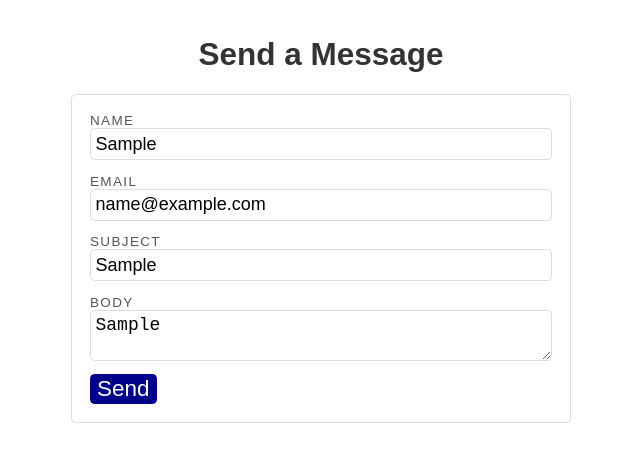
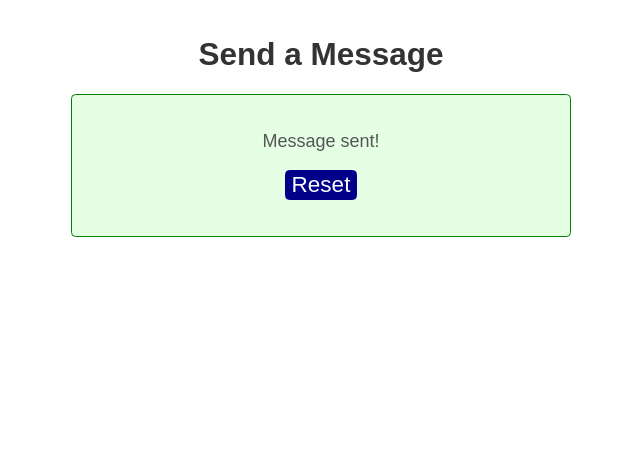
Before and after one commit to jlengstorf/jamstack-intro, a Gatsby app in the folder sections/contact/: page / in a window 1280 px wide. Both pictures are taken after typing "Sample", "name@example.com", "Sample", "Sample" into the empty fields and a click on the button "Send". Shown: the top 462 px of the page, without its empty margins (319-959 px from the left). Built offline with nearby package versions, Linux system fonts and the light colour scheme.

Commit message:
feat(contact): add form state management

```diff
--- a/sections/contact/src/components/form.js
+++ b/sections/contact/src/components/form.js
@@ -5,7 +5,8 @@ const INITIAL_STATE = {
   name: '',
   email: '',
   subject: '',
-  body: ''
+  body: '',
+  status: 'IDLE'
 };
 
 const reducer = (state, action) => {
@@ -13,6 +14,10 @@ const reducer = (state, action) => {
     case 'updateFieldValue':
       return { ...state, [action.field]: action.value };
 
+    case 'updateStatus':
+      return { ...state, status: action.status };
+
+    case 'reset':
     default:
       return INITIAL_STATE;
   }
@@ -20,6 +25,8 @@ const reducer = (state, action) => {
 
 const Form = () => {
   const [state, dispatch] = useReducer(reducer, INITIAL_STATE);
+
+  const setStatus = status => dispatch({ type: 'updateStatus', status });
 
   const updateFieldValue = field => event => {
     dispatch({
@@ -31,13 +38,38 @@ const Form = () => {
 
   const handleSubmit = event => {
     event.preventDefault();
+    setStatus('PENDING');
 
     // TODO actually send the message
     console.log(state);
+    setTimeout(() => setStatus('SUCCESS'), 1000);
   };
 
+  if (state.status === 'SUCCESS') {
     return (
-    <form className={styles.form} onSubmit={handleSubmit}>
+      <p className={styles.success}>
+        Message sent!
+        <button
+          type="reset"
+          onClick={() => dispatch({ type: 'reset' })}
+          className={`${styles.button} ${styles.centered}`}
+        >
+          Reset
+        </button>
+      </p>
+    );
+  }
+
+  return (
+    <>
+      {state.status === 'ERROR' && (
+        <p className={styles.error}>Something went wrong. Please try again.</p>
+      )}
+      <form
+        className={`${styles.form} ${state.status === 'PENDING' &&
+          styles.pending}`}
+        onSubmit={handleSubmit}
+      >
         <label className={styles.label}>
           Name
           <input
@@ -79,6 +111,7 @@ const Form = () => {
         </label>
         <button className={styles.button}>Send</button>
       </form>
+    </>
   );
 };
 
--- a/sections/contact/src/components/form.module.css
+++ b/sections/contact/src/components/form.module.css
@@ -36,3 +36,71 @@
   display: block;
   font-size: 1.25rem;
 }
+
+.button.centered {
+  margin-left: auto;
+  margin-right: auto;
+  margin-top: 1rem;
+}
+
+/* Form pending styles */
+.form.pending {
+  position: relative;
+}
+
+.form.pending::before {
+  background: white;
+  border-radius: 0.25rem;
+  content: '';
+  height: 100%;
+  width: 100%;
+  position: absolute;
+  top: 0;
+  left: 0;
+  opacity: 0.85;
+}
+
+.form.pending::after {
+  animation: loading 1s infinite ease-out;
+  background: radial-gradient(rgba(0, 50, 255, 0), rgba(0, 50, 255, 0.75));
+  border-radius: 50%;
+  content: '';
+  height: 6rem;
+  width: 6rem;
+  position: absolute;
+  left: calc(50% - 3rem);
+  top: calc(50% - 3rem);
+}
+
+@keyframes loading {
+  from {
+    opacity: 1;
+    transform: scale(0.001);
+  }
+  to {
+    opacity: 0;
+    transform: scale(1);
+  }
+}
+
+/* Sucess and error message styles */
+.success,
+.error {
+  border-radius: 0.25rem;
+  display: block;
+  margin: 0.75rem auto 0;
+  max-width: 500px;
+  text-align: center;
+}
+
+.success {
+  background: rgba(0, 255, 0, 0.1);
+  border: 1px solid green;
+  padding: 2rem;
+}
+
+.error {
+  background: rgba(255, 0, 0, 0.1);
+  border: 1px solid red;
+  padding: 1rem;
+}
```
Lines whose indentation alone changed are shown as unchanged.
